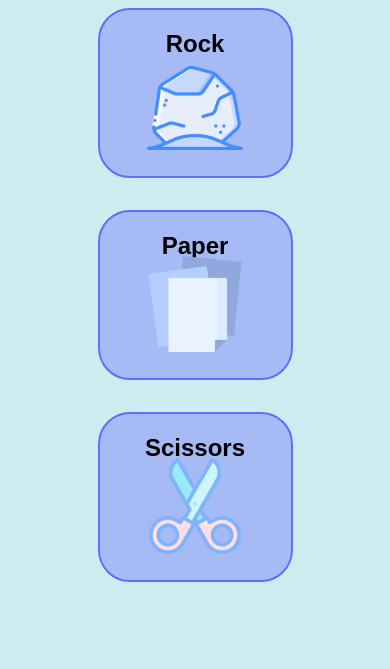
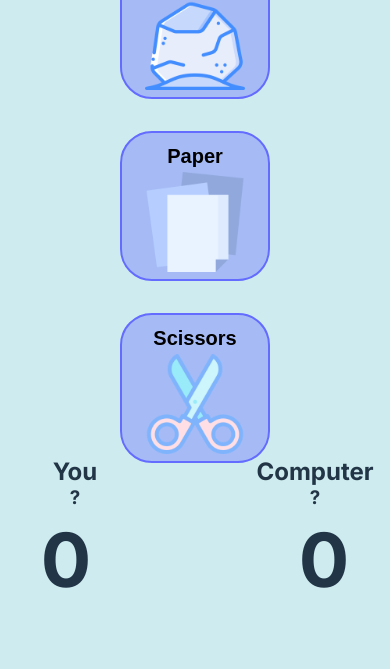
Before and after one commit to nathandallas/rock-paper-scissors, a website built with Vite: page index.html in a window 390 px wide. Shown: the part 175-844 px from the top of the page. Built offline with nearby package versions, Linux system fonts and the light colour scheme.

Commit message:
updated mobile layout

```diff
--- a/index.html
+++ b/index.html
@@ -5,16 +5,16 @@
     <link rel="icon" type="image/svg+xml" href="/vite.svg" />
     <meta name="viewport" content="width=device-width, initial-scale=1.0" />
     <title>Rock Paper Scissors</title>
-    <link rel="preconnect" href="https://fonts.googleapis.com">
-<link rel="preconnect" href="https://fonts.gstatic.com" crossorigin>
-<link href="https://fonts.googleapis.com/css2?family=Inter:ital,opsz,wght@0,14..32,100..900;1,14..32,100..900&display=swap" rel="stylesheet">
+    <link rel="preconnect" href="https://fonts.googleapis.com" />
+    <link rel="preconnect" href="https://fonts.gstatic.com" crossorigin />
+    <link href="https://fonts.googleapis.com/css2?family=Inter:ital,opsz,wght@0,14..32,100..900;1,14..32,100..900&display=swap" rel="stylesheet" />
   </head>
   <body>
     <header>
       <h1>Rock Paper Scissors</h1>
     </header>
 
-    <section id="stats">
+    <section id="stats" class="stats-container">
       <h4 class="rounds">Round 1</h4>
       <div class="stats">
         <div class="player">
@@ -22,16 +22,16 @@
           <h3 class="player--choice">?</h3>
         </div>
         <div class="ratio">
-          <h3 id="player-score" class="mobile">0</h3>
-          <h3>:</h3>
-          <h3 id="computer-score" class="mobile">0</h3>
+          <h3 id="player-score">0</h3>
+          <h3 class="tablet">:</h3>
+          <h3 id="computer-score">0</h3>
         </div>
-        <div class="player">
+        <div class="player computer">
           <h3 class="player--name">Computer</h3>
           <h3 class="computer--choice">?</h3>
         </div>
       </div>
-      <p>First to 5 Wins!</p>
+      <p class="tablet">First to 5 Wins!</p>
     </section>
 
     <section class="results">
@@ -40,7 +40,7 @@
     </section>
 
     <section id="choice">
-      <h2>Choose Your Weapon</h2>
+      <h2 class="tablet">Choose Your Weapon:</h2>
       <div class="choices">
         <button class="choice" id="Rock">
           Rock
--- a/style.scss
+++ b/style.scss
@@ -53,21 +53,37 @@ a:hover {
 
 h1 {
   font-size: 2.25rem;
-  line-height: 1.1;
-  letter-spacing: 0.4rem;
+  letter-spacing: 0.6rem;
   font-weight: 400;
   text-align: center;
   text-transform: uppercase;
   @include tablet {
     font-size: 3.2rem;
+    margin: 2rem auto;
+  }
+}
+
+p {
+  font-size: 1.25rem;
+  margin-bottom: 1rem;
+}
+
+.tablet {
+  display: none;
+  @include tablet {
+    display: block;
   }
 }
 
 h2 {
-  font-size: 2.5rem;
-  font-weight: 300;
-  line-height: 1.1;
+  font-size: 1.7rem;
+  font-weight: 400;
+  line-height: 1.5;
+  letter-spacing: 0.3rem;
   text-align: center;
+  @include tablet {
+    font-size: 2.5rem;
+  }
 }
 
 section {
@@ -75,34 +91,71 @@ section {
   margin: 0 auto;
 }
 
-.stats {
-  display: flex;
-  align-items: center;
-  justify-content: space-around;
-  & h4 {
-    font-size: 1.5em;
-  }
-}
-
-#stats {
-  display: none;
+.stats-container {
   gap: 2rem;
   text-align: center;
 
   @include tablet {
-    display: block;
+  }
+}
+
+.stats {
+  display: flex;
+  align-items: center;
+  justify-content: space-between;
+
+  & h4 {
+    font-size: 1.5em;
+  }
+  @include tablet {
+    margin: 2em 1em;
+    position: static;
   }
 }
 
 .player {
-  @include tablet() {
-    width: 250px;
+  min-width: 150px;
+  @include phone {
+    position: absolute;
+    bottom: 10rem;
+  }
+  &--name {
+    font-size: 1.5rem;
+    line-height: 1.75rem;
+  }
+}
+
+.computer {
+  @include phone {
+    right: 0;
   }
 }
 
 .ratio {
+  width: 100vw;
   display: flex;
-  font-size: 2rem;
+  justify-content: space-between;
+  font-size: 4rem;
+  margin: 3rem auto;
+  position: absolute;
+  bottom: 1rem;
+
+  & h3 {
+    margin: 0 1rem;
+    min-width: 100px;
+    text-align: center;
+    @include tablet {
+      min-width: 30px;
+      margin: 0;
+    }
+  }
+  @include tablet {
+    position: relative;
+    justify-content: center;
+    margin: auto 0;
+    font-size: 2rem;
+    max-width: 200px;
+  }
 }
 
 .choices {
@@ -110,43 +163,38 @@ section {
   flex-direction: column;
   justify-content: center;
   & button {
-    font-size: 1.5rem;
-    line-height: 1.25rem;
+    display: flex;
+    flex-direction: column;
+    justify-content: center;
+    align-items: center;
+    font-size: 1.25rem;
+    line-height: 2rem;
     font-weight: 600;
     background-color: #646cff60;
     border: 2px solid #646cff;
-    max-width: 50%;
-    padding: 1.5rem;
+    width: 150px;
+    height: 150px;
     margin: 1rem auto;
     border-radius: 2rem;
     @include tablet {
-      padding: 1rem;
+      font-size: 1.5rem;
+      width: 200px;
+      height: 200px;
     }
     @include desktop {
-      padding: 3rem 4rem;
+      width: 250px;
+      height: 250px;
     }
     &:hover {
       background-color: #646cff;
-    }
-    & img {
-      width: 4em;
-      height: 4em;
-      @include tablet {
-        width: 5em;
-        height: 5em;
-      }
     }
   }
 
   @include tablet {
     flex-direction: row;
     gap: 2rem;
-    justify-content: space-evenly;
 
     text-align: center;
-  }
-  @include desktop {
-    gap: 2rem;
   }
 }
 
@@ -180,13 +228,20 @@ img {
   display: flex;
   margin: 0 auto;
   justify-content: center;
+  align-items: center;
   gap: 1rem;
+  @include phone {
+    position: absolute;
+
+    width: 100vw;
+    bottom: 0;
+    padding-bottom: 1rem;
+  }
 }
 
 footer {
   display: none;
   text-align: center;
-
   margin: 0 auto;
   @include tablet {
     display: block;
```
Also changed, not shown: README.md, style.css, 1 other file.
